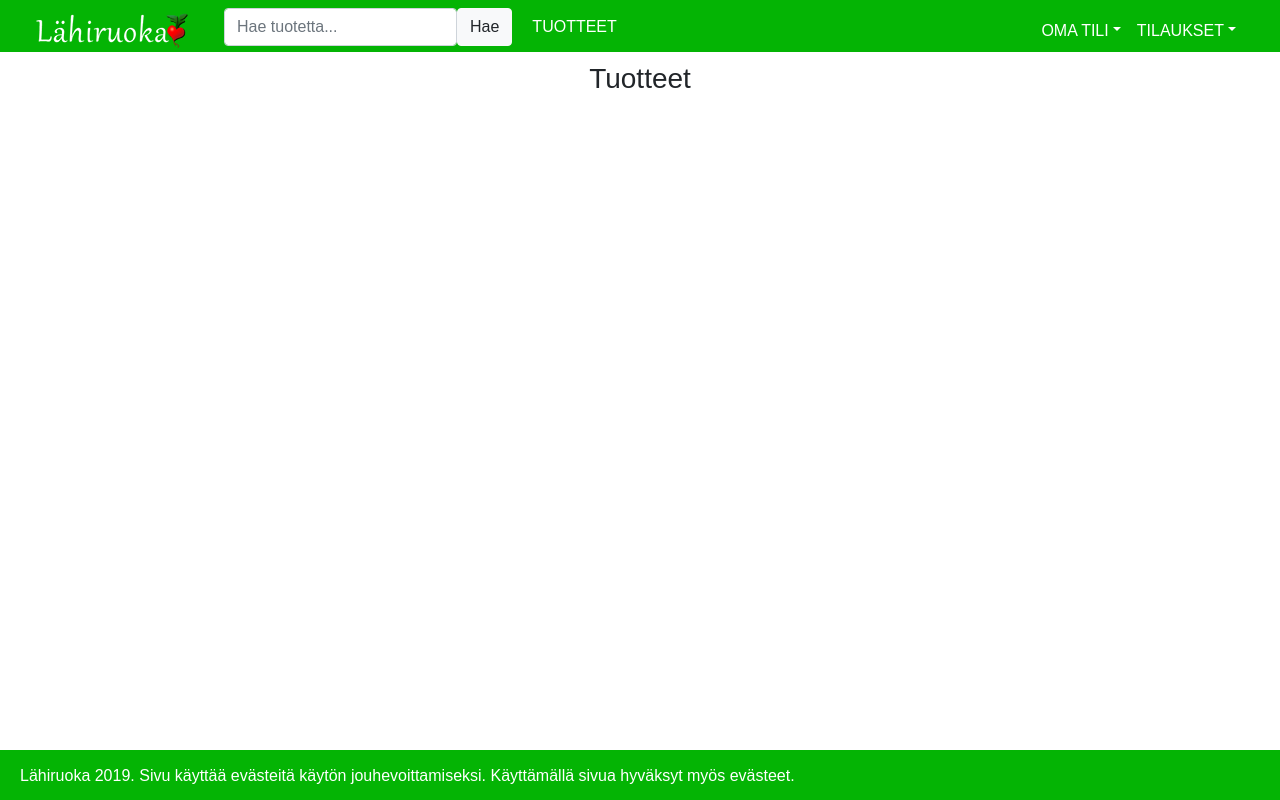
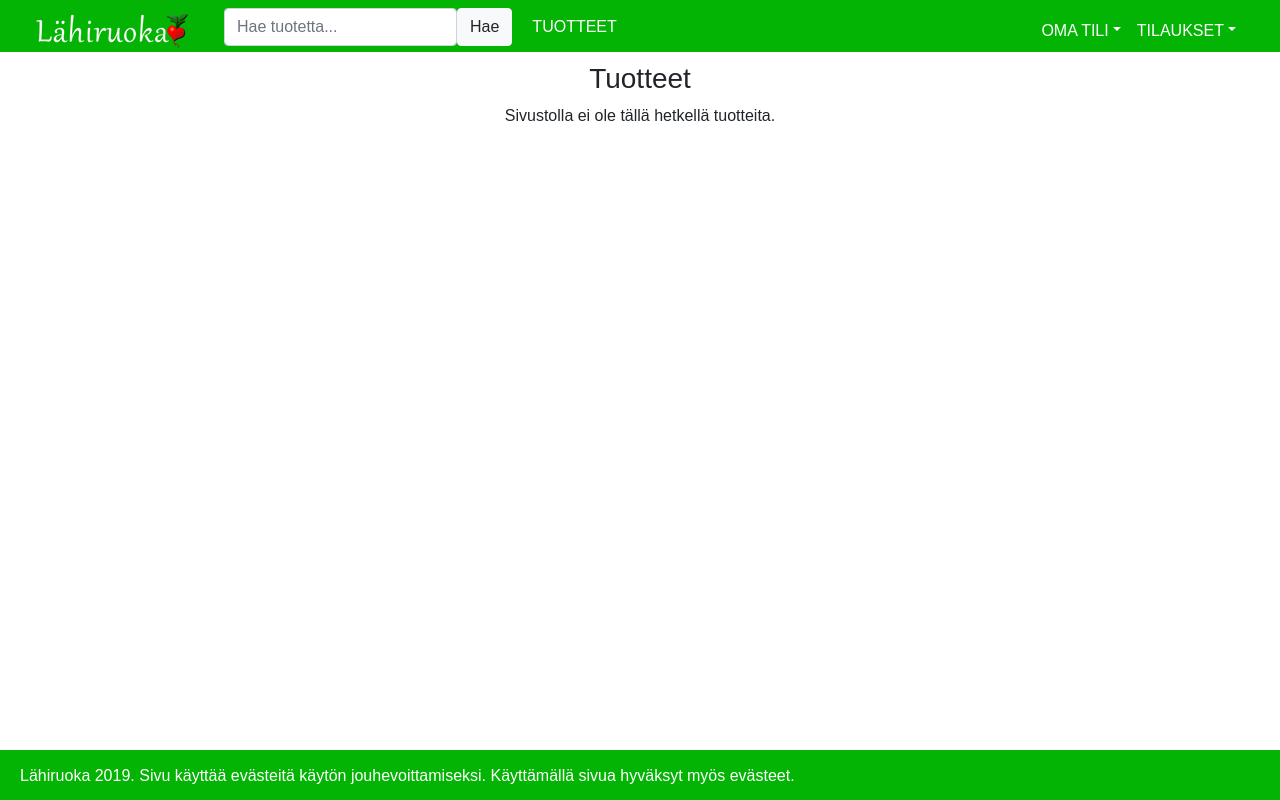
Before and after one commit to jnyste/lahiruoka, a React (Create React App) app in the folder frontend/: page /tuotteet in a window 1280 px wide. Built offline with nearby package versions, Linux system fonts and the light colour scheme; no server answers.

Commit message:
Add text-align center to all p-elements.

```diff
--- a/frontend/src/FarmOrders.js
+++ b/frontend/src/FarmOrders.js
@@ -124,21 +124,21 @@ class FarmOrders extends Component {
             <div className="ordercontainer">
                 <h2 className="ordertitle">Hyväksymättömät tilaukset</h2>
                 {this.state.newOrders.length <= 0 ?
-                    <p>Ei hyväksyttäviä tilauksia.</p>
+                    <p className="centerp">Ei hyväksyttäviä tilauksia.</p>
                     :
                     this.state.newOrders
                 }
                 <br/>
                 <h2 className="ordertitle">Hyväksytyt tilaukset</h2>
                 {this.state.acceptedOrders.length <= 0 ?
-                    <p>Ei hyväksyttyjä tilauksia.</p>
+                    <p className="centerp">Ei hyväksyttyjä tilauksia.</p>
                     :
                     this.state.acceptedOrders
                 }
                 <br/>
                 <h2 className="ordertitle">Hylätyt tilaukset</h2>
                 {this.state.declinedOrders.length <= 0 ?
-                    <p>Ei kieltäydyttyjä tilauksia.</p>
+                    <p className="centerp">Ei kieltäydyttyjä tilauksia.</p>
                     :
                     this.state.declinedOrders
                 }
--- a/frontend/src/KitchenOrders.js
+++ b/frontend/src/KitchenOrders.js
@@ -93,28 +93,28 @@ class KitchenOrders extends Component {
             <div className="ordercontainer">
                 <h2 className="ordertitle">Lähettämättömät tilaukset</h2>
                 {this.state.unconfirmedOrders.length <= 0 ?
-                    <p>Ei lähettämättömiä tilauksia.</p>
+                    <p className="centerp">Ei lähettämättömiä tilauksia.</p>
                     :
                     this.state.unconfirmedOrders
                 }
                 <br/>
                 <h2 className="ordertitle">Lähetetyt tilaukset</h2>
                 {this.state.confirmedOrders.length <= 0 ?
-                    <p>Ei lähetettyjä tilauksia.</p>
+                    <p className="centerp">Ei lähetettyjä tilauksia.</p>
                     :
                     this.state.confirmedOrders
                 }
                 <br/>
                 <h2 className="ordertitle">Tuottajan hyväksymät tilaukset</h2>
                 {this.state.acceptedOrders.length <= 0 ?
-                    <p>Ei peruutettuja tilauksia.</p>
+                    <p className="centerp">Ei peruutettuja tilauksia.</p>
                     :
                     this.state.acceptedOrders
                 }
                 <br/>
                 <h2 className="ordertitle">Tuottajan peruuttamat tilaukset</h2>
                 {this.state.declinedOrders.length <= 0 ?
-                    <p>Ei peruutettuja tilauksia.</p>
+                    <p className="centerp">Ei peruutettuja tilauksia.</p>
                     :
                     this.state.declinedOrders
                 }
--- a/frontend/src/ProductPage.js
+++ b/frontend/src/ProductPage.js
@@ -28,7 +28,10 @@ class ProductPage extends Component {
         return (
             <div className="product-list-container">
                 <h3 className="listTitle">Tuotteet</h3>
-                {this.state.productList}
+                {this.state.productList.length <= 0 ?
+                <p className="centerp">Sivustolla ei ole tällä hetkellä tuotteita.</p>
+                :
+                this.state.productList}
             </div>
         )
     }
--- a/frontend/src/css/OrdersPage_style.css
+++ b/frontend/src/css/OrdersPage_style.css
@@ -23,6 +23,10 @@
 .declineOrderButton {
     background-color: #ed4543;
     border-color: #d6412a;
+}
+
+.centerp {
+    text-align: center;
 }
 
 /*  ----    New Order  ----  */
--- a/frontend/src/css/ProductPage_style.css
+++ b/frontend/src/css/ProductPage_style.css
@@ -128,3 +128,7 @@
     margin-right: 7px;
     margin-bottom: 7px;
 }
+
+.centerp {
+    text-align: center;
+}
```
